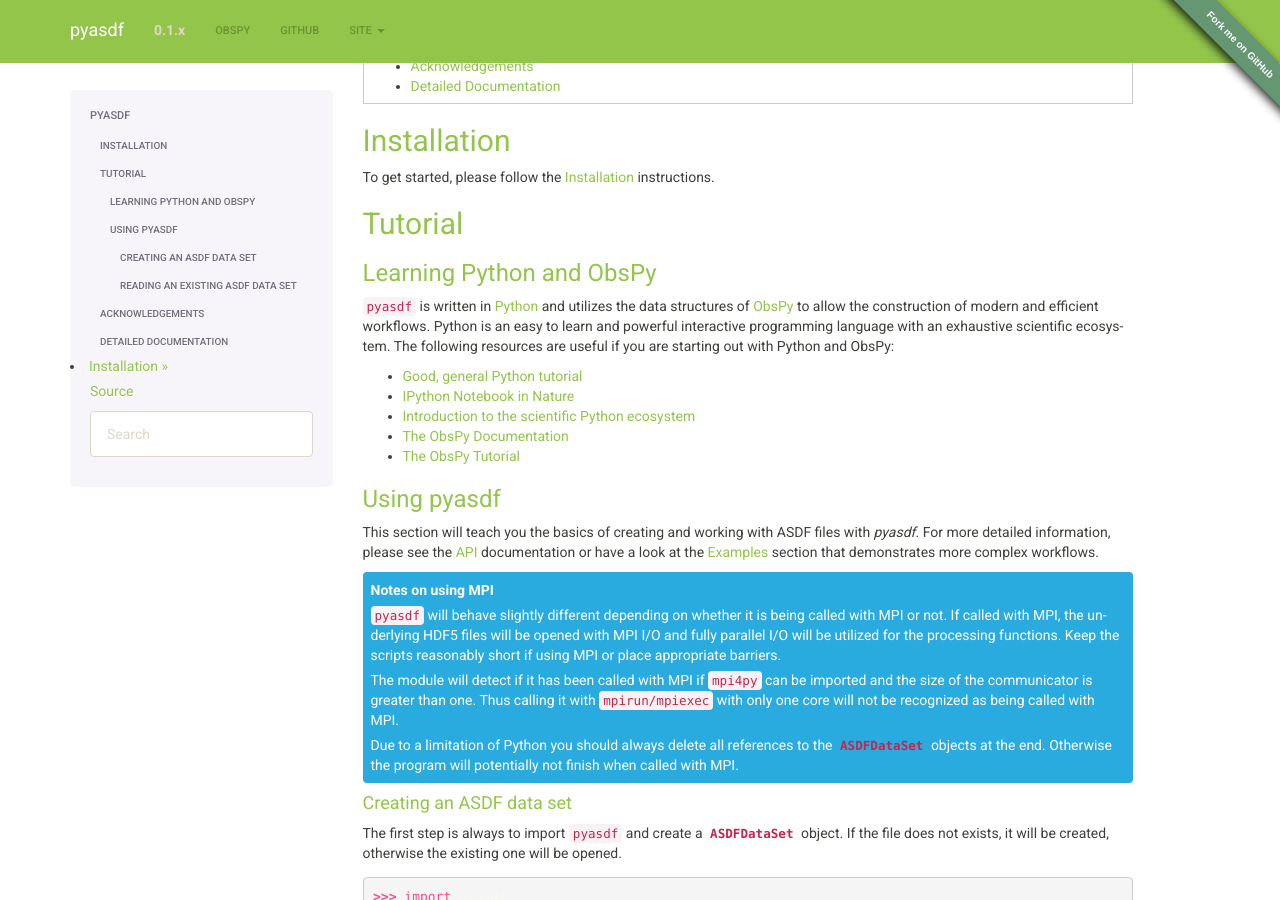
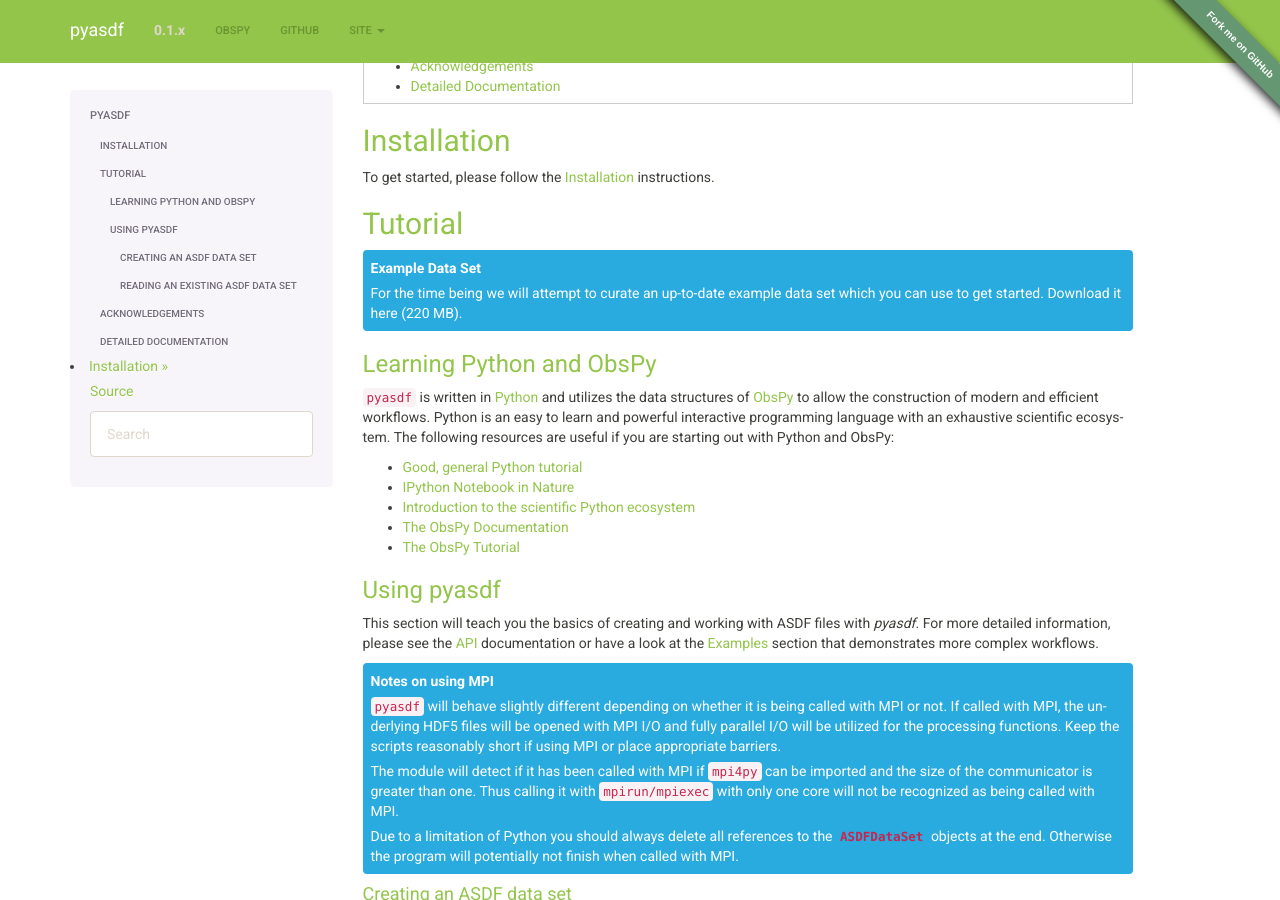
Before and after one commit to SeismicData/pyasdf, a Sphinx documentation site: the page built from doc/index.rst, in a window 1280 px wide and 900 px high, scrolled down 333 px. Built offline with Sphinx 7.4.7, drawn with Linux system fonts in a browser that asks for light colours.

Commit message:
Adding example data set.
Closes #5.

```diff
--- a/doc/index.rst
+++ b/doc/index.rst
@@ -26,6 +26,12 @@ To get started, please follow the :doc:`installation` instructions.
 
 Tutorial
 --------
+
+.. admonition:: Example Data Set
+
+    For the time being we will attempt to curate an up-to-date example data set
+    which you can use to get started. `Download it here (220 MB).
+    <https://www.geophysik.uni-muenchen.de/~krischer/asdf_example.h5>`_
 
 Learning Python and ObsPy
 ^^^^^^^^^^^^^^^^^^^^^^^^^
```
